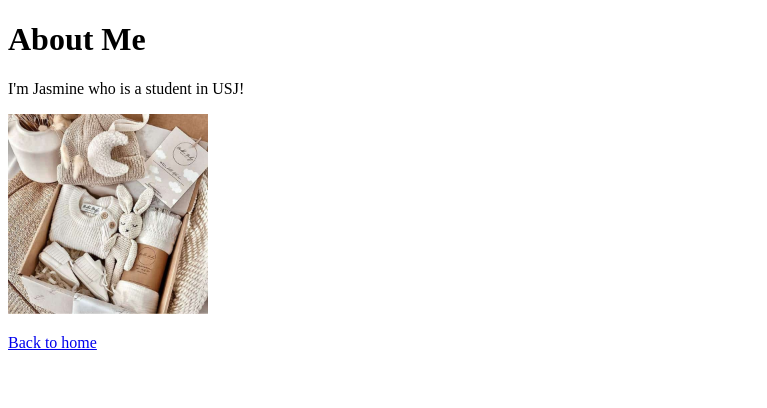
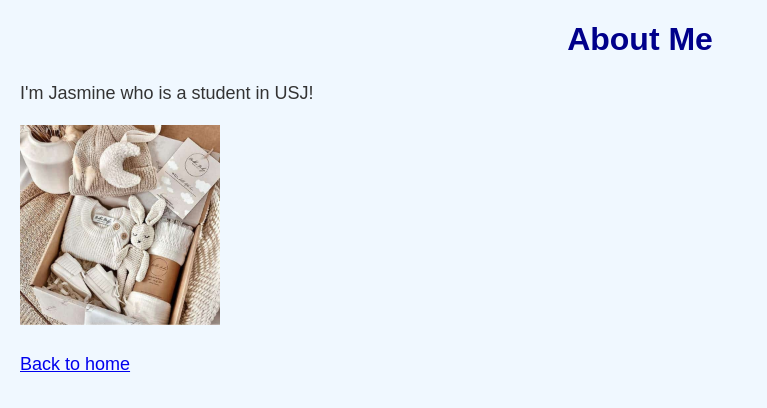
Before and after one commit to wonghioman-sys/personal-site, a plain HTML site: page about.html in a window 1280 px wide. Shown: the whole page, without its empty margins (0-767 px from the left). Drawn offline with Linux system fonts and the light colour scheme.

Commit message:
added based styling

```diff
--- a/about.html
+++ b/about.html
@@ -2,18 +2,20 @@
 <html>
     <head>
         <title>about me</title>
-        <body>
-            <h1>About Me</h1>
+        <link rel="stylesheet" href="style.css">
+    </head>
+
+    <body>
+        <h1>About Me</h1>
         <p> I'm Jasmine who is a student in USJ! </p>
-        </body>
-
-        <img src="assets/image.jpg" width="200">
 
         <p>
-        <a href="index.html">Back to home</a>
-
-
+            <img src="assets/image.jpg" width="200">
         </p>
 
+        <p>
+            <a href="index.html">Back to home</a>
+        </p>
 
+    </body>
 </html>
--- /dev/null
+++ b/style.css
@@ -0,0 +1,17 @@
+
+        body {
+            background-color: #f0f8ff;
+            font-family: Arial, sans-serif;
+            margin: 20px;
+        }
+
+        h1 {
+            color: darkblue;
+            text-align: center;
+        }
+
+        p {
+            color: #333333;
+            font-size: 18px;
+            line-height: 1.5;
+        }
```
Also changed, not shown: index.html (+4 -7 lines).
